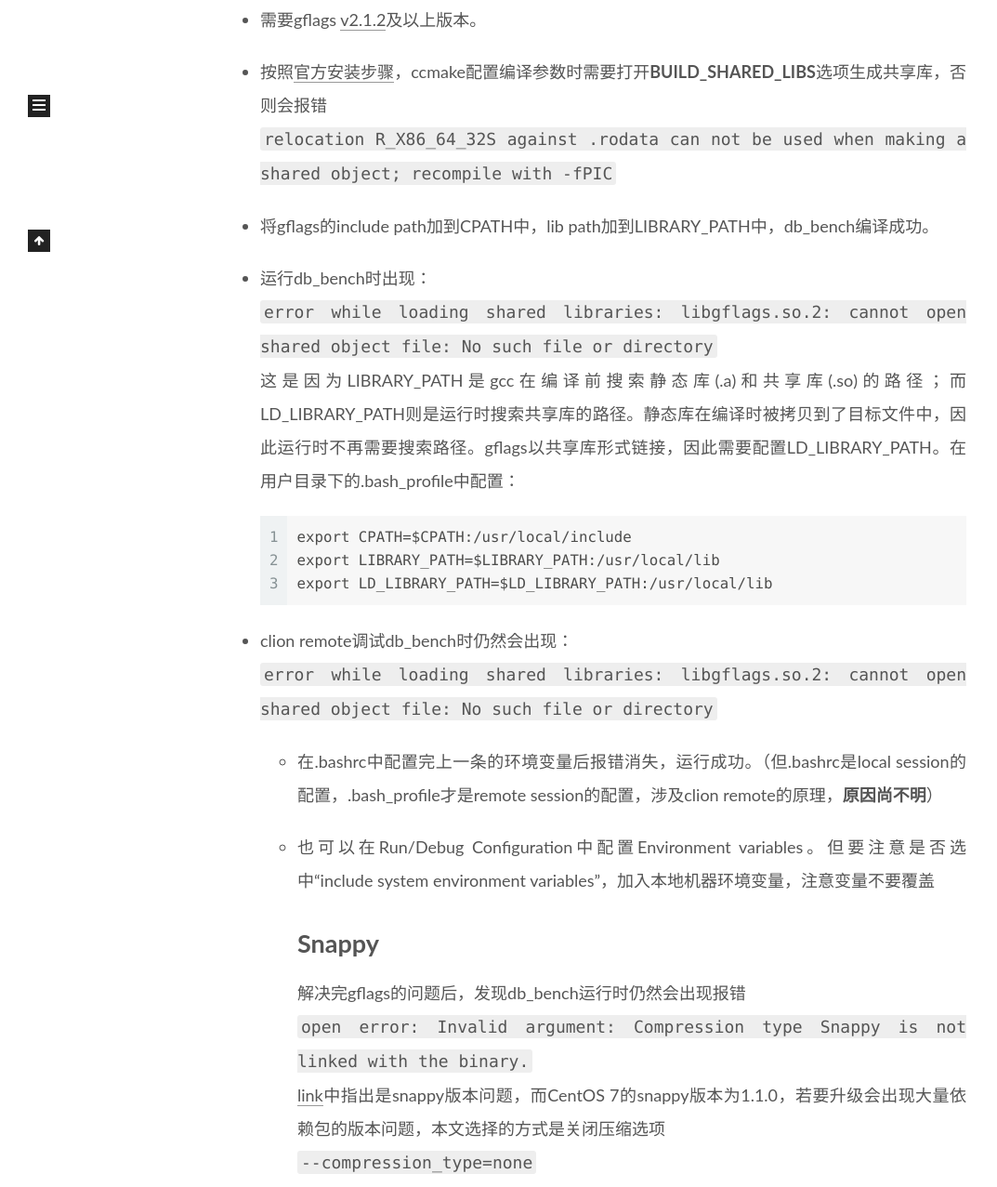
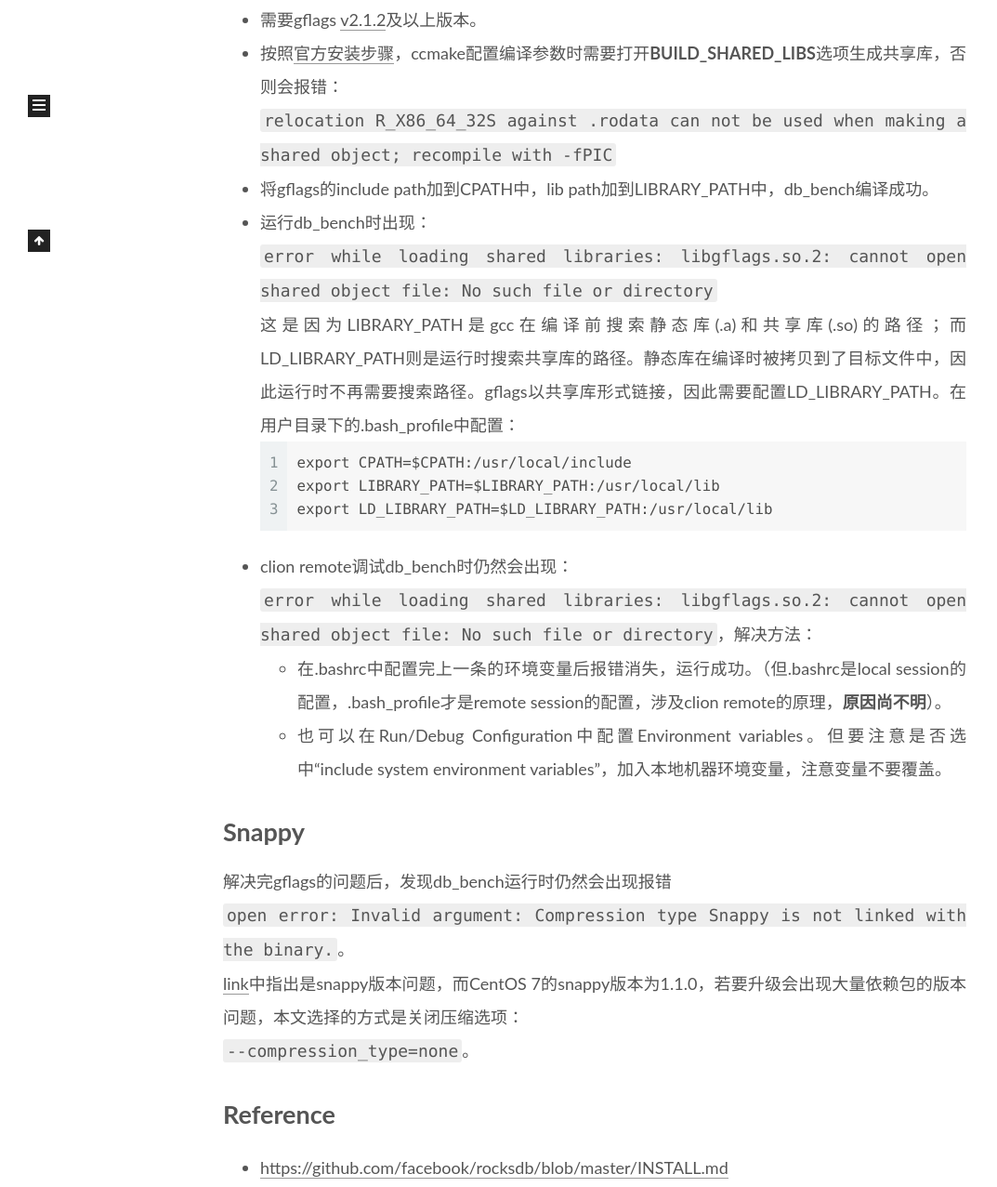
Before and after one commit to daisyqqq/daisyqqq.github.io, a plain HTML site: page index.html in a window 1280 px wide. Shown: the part 629-1906 px from the top of the page at 93% size, without its empty margins (0-1073 px from the left). Drawn offline with Linux system fonts and the light colour scheme.

Commit message:
Site updated: 2020-03-17 01:46:11

```diff
--- a/index.html
+++ b/index.html
@@ -168,7 +168,7 @@
               </span>
               <span class="post-meta-item-text">Posted on</span>
 
-              <time title="Created: 2020-03-17 01:35:27" itemprop="dateCreated datePublished" datetime="2020-03-17T01:35:27+08:00">2020-03-17</time>
+              <time title="Created: 2020-03-17 01:44:08" itemprop="dateCreated datePublished" datetime="2020-03-17T01:44:08+08:00">2020-03-17</time>
             </span>
 
 
@@ -184,24 +184,17 @@
 
           <p>本文使用的是Rocksdb <strong>v6.3.6</strong>。按照<a href="https://github.com/facebook/rocksdb/blob/master/INSTALL.md" target="_blank" rel="noopener">官网</a>提供的安装步骤，编译db_bench时会在gflags和snappy两个地方出现问题。</p>
 <h1 id="gflags"><a href="#gflags" class="headerlink" title="gflags"></a>gflags</h1><ul>
-<li><p>需要gflags <a href="https://github.com/gflags/gflags" target="_blank" rel="noopener">v2.1.2</a>及以上版本。</p>
-</li>
-<li><p>按照<a href="https://github.com/gflags/gflags/blob/master/INSTALL.md" target="_blank" rel="noopener">官方安装步骤</a>，ccmake配置编译参数时需要打开<strong>BUILD_SHARED_LIBS</strong>选项生成共享库，否则会报错<br><code>relocation R_X86_64_32S against .rodata can not be used when making a shared object; recompile with -fPIC</code></p>
-</li>
-<li><p>将gflags的include path加到CPATH中，lib path加到LIBRARY_PATH中，db_bench编译成功。</p>
-</li>
-<li><p>运行db_bench时出现：<br><code>error while loading shared libraries: libgflags.so.2: cannot open shared object file: No such file or directory</code><br>这是因为LIBRARY_PATH是gcc在编译前搜索静态库(.a)和共享库(.so)的路径；而LD_LIBRARY_PATH则是运行时搜索共享库的路径。静态库在编译时被拷贝到了目标文件中，因此运行时不再需要搜索路径。gflags以共享库形式链接，因此需要配置LD_LIBRARY_PATH。在用户目录下的.bash_profile中配置：</p>
-<figure class="highlight plain"><table><tr><td class="gutter"><pre><span class="line">1</span><br><span class="line">2</span><br><span class="line">3</span><br></pre></td><td class="code"><pre><span class="line">export CPATH&#x3D;$CPATH:&#x2F;usr&#x2F;local&#x2F;include</span><br><span class="line">export LIBRARY_PATH&#x3D;$LIBRARY_PATH:&#x2F;usr&#x2F;local&#x2F;lib</span><br><span class="line">export LD_LIBRARY_PATH&#x3D;$LD_LIBRARY_PATH:&#x2F;usr&#x2F;local&#x2F;lib</span><br></pre></td></tr></table></figure></li>
-<li><p>clion remote调试db_bench时仍然会出现：<br><code>error while loading shared libraries: libgflags.so.2: cannot open shared object file: No such file or directory</code></p>
-<ul>
-<li><p>在.bashrc中配置完上一条的环境变量后报错消失，运行成功。（但.bashrc是local session的配置，.bash_profile才是remote session的配置，涉及clion remote的原理，<strong>原因尚不明</strong>）</p>
-</li>
-<li><p>也可以在Run/Debug Configuration中配置Environment variables。但要注意是否选中“include system environment variables”，加入本地机器环境变量，注意变量不要覆盖</p>
-<h1 id="Snappy"><a href="#Snappy" class="headerlink" title="Snappy"></a>Snappy</h1><p>解决完gflags的问题后，发现db_bench运行时仍然会出现报错<br><code>open error: Invalid argument: Compression type Snappy is not linked with the binary.</code><br><a href="https://github.com/facebook/rocksdb/issues/761#issuecomment-500249965" target="_blank" rel="noopener">link</a>中指出是snappy版本问题，而CentOS 7的snappy版本为1.1.0，若要升级会出现大量依赖包的版本问题，本文选择的方式是关闭压缩选项<br><code>--compression_type=none</code></p>
-</li>
+<li>需要gflags <a href="https://github.com/gflags/gflags" target="_blank" rel="noopener">v2.1.2</a>及以上版本。</li>
+<li>按照<a href="https://github.com/gflags/gflags/blob/master/INSTALL.md" target="_blank" rel="noopener">官方安装步骤</a>，ccmake配置编译参数时需要打开<strong>BUILD_SHARED_LIBS</strong>选项生成共享库，否则会报错：<br><code>relocation R_X86_64_32S against .rodata can not be used when making a shared object; recompile with -fPIC</code></li>
+<li>将gflags的include path加到CPATH中，lib path加到LIBRARY_PATH中，db_bench编译成功。</li>
+<li>运行db_bench时出现：<br><code>error while loading shared libraries: libgflags.so.2: cannot open shared object file: No such file or directory</code><br>这是因为LIBRARY_PATH是gcc在编译前搜索静态库(.a)和共享库(.so)的路径；而LD_LIBRARY_PATH则是运行时搜索共享库的路径。静态库在编译时被拷贝到了目标文件中，因此运行时不再需要搜索路径。gflags以共享库形式链接，因此需要配置LD_LIBRARY_PATH。在用户目录下的.bash_profile中配置：<figure class="highlight plain"><table><tr><td class="gutter"><pre><span class="line">1</span><br><span class="line">2</span><br><span class="line">3</span><br></pre></td><td class="code"><pre><span class="line">export CPATH&#x3D;$CPATH:&#x2F;usr&#x2F;local&#x2F;include</span><br><span class="line">export LIBRARY_PATH&#x3D;$LIBRARY_PATH:&#x2F;usr&#x2F;local&#x2F;lib</span><br><span class="line">export LD_LIBRARY_PATH&#x3D;$LD_LIBRARY_PATH:&#x2F;usr&#x2F;local&#x2F;lib</span><br></pre></td></tr></table></figure></li>
+<li>clion remote调试db_bench时仍然会出现：<br><code>error while loading shared libraries: libgflags.so.2: cannot open shared object file: No such file or directory</code>，解决方法：<ul>
+<li>在.bashrc中配置完上一条的环境变量后报错消失，运行成功。（但.bashrc是local session的配置，.bash_profile才是remote session的配置，涉及clion remote的原理，<strong>原因尚不明</strong>）。    </li>
+<li>也可以在Run/Debug Configuration中配置Environment variables。但要注意是否选中“include system environment variables”，加入本地机器环境变量，注意变量不要覆盖。</li>
 </ul>
 </li>
 </ul>
+<h1 id="Snappy"><a href="#Snappy" class="headerlink" title="Snappy"></a>Snappy</h1><p>解决完gflags的问题后，发现db_bench运行时仍然会出现报错<br><code>open error: Invalid argument: Compression type Snappy is not linked with the binary.</code>。<br><a href="https://github.com/facebook/rocksdb/issues/761#issuecomment-500249965" target="_blank" rel="noopener">link</a>中指出是snappy版本问题，而CentOS 7的snappy版本为1.1.0，若要升级会出现大量依赖包的版本问题，本文选择的方式是关闭压缩选项：<br><code>--compression_type=none</code>。</p>
 <h1 id="Reference"><a href="#Reference" class="headerlink" title="Reference"></a>Reference</h1><ul>
 <li><a href="https://github.com/facebook/rocksdb/blob/master/INSTALL.md" target="_blank" rel="noopener">https://github.com/facebook/rocksdb/blob/master/INSTALL.md</a></li>
 <li><a href="https://github.com/facebook/rocksdb/issues/761" target="_blank" rel="noopener">https://github.com/facebook/rocksdb/issues/761</a></li>
```
Also changed, not shown: 2020/03/17/centos7-rocksdb-deploy/index.html (+13 -20 lines), archives/2020/03/index.html (+1 -1 lines), archives/2020/index.html (+1 -1 lines), archives/index.html (+1 -1 lines).
